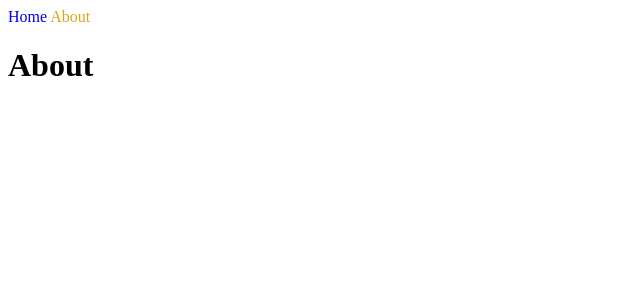
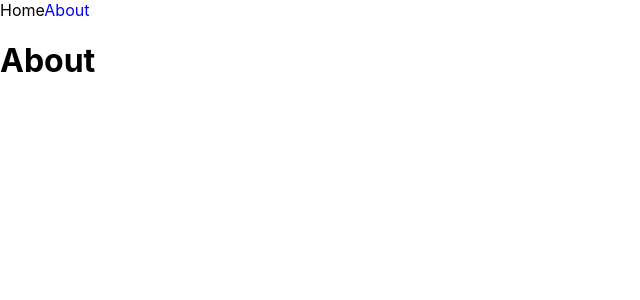
Before and after one commit to Sangmoo/next-prac, a Next.js app: page /about in a window 1280 px wide. Shown: the top 300 px of the page, without its empty margins (0-640 px from the left). Built offline with nearby package versions, Linux system fonts and the light colour scheme.

Commit message:
use App.tsx

```diff
--- a/components/NavBar.module.css
+++ /dev/null
@@ -1,7 +0,0 @@
-.link {
-  text-decoration: none;
-}
-
-.active {
-  color: goldenrod;
-}
--- a/components/NavBar.tsx
+++ b/components/NavBar.tsx
@@ -1,32 +1,26 @@
 import Link from "next/link";
 import { useRouter } from "next/router";
-import styles from "./NavBar.module.css";
 
 export default function NavBar() {
   const router = useRouter();
   return (
     <nav>
       <Link href="/">
-        {/* <a style={{ color: router.pathname === "/" ? "red" : "blue" }}>Home</a> */}
-        <a
-          className={`${styles.link} ${
-            router.pathname === "/" ? styles.active : ""
-          }`}
-        >
-          {" "}
-          Home{" "}
-        </a>
+        <a className={router.pathname === "/" ? "active" : ""}>Home</a>
       </Link>
       <Link href="/about">
-        <a
-          className={[
-            styles.link,
-            router.pathname === "/about" ? styles.active : "",
-          ].join(" ")}
-        >
-          About
-        </a>
+        <a className={router.pathname === "/about" ? "active" : ""}>About</a>
       </Link>
+      <style jsx>
+        {`
+          a {
+            text-decoration: none;
+          }
+          .active {
+            color: blue;
+          }
+        `}
+      </style>
     </nav>
   );
 }
--- /dev/null
+++ b/pages/_app.tsx
@@ -0,0 +1,12 @@
+import NavBar from "../components/NavBar";
+import "../styles/globals.css";
+import { AppProps } from "next/dist/shared/lib/router/router";
+
+export default function App({ Component, pageProps }: AppProps) {
+  return (
+    <>
+      <NavBar />
+      <Component {...pageProps} />
+    </>
+  );
+}
--- a/pages/about.tsx
+++ b/pages/about.tsx
@@ -1,9 +1,6 @@
-import NavBar from "../components/NavBar";
-
 export default function About() {
   return (
     <div>
-      <NavBar />
       <h1>About</h1>
     </div>
   );
```
Also changed, not shown: pages/index.tsx (+1 -8 lines).
